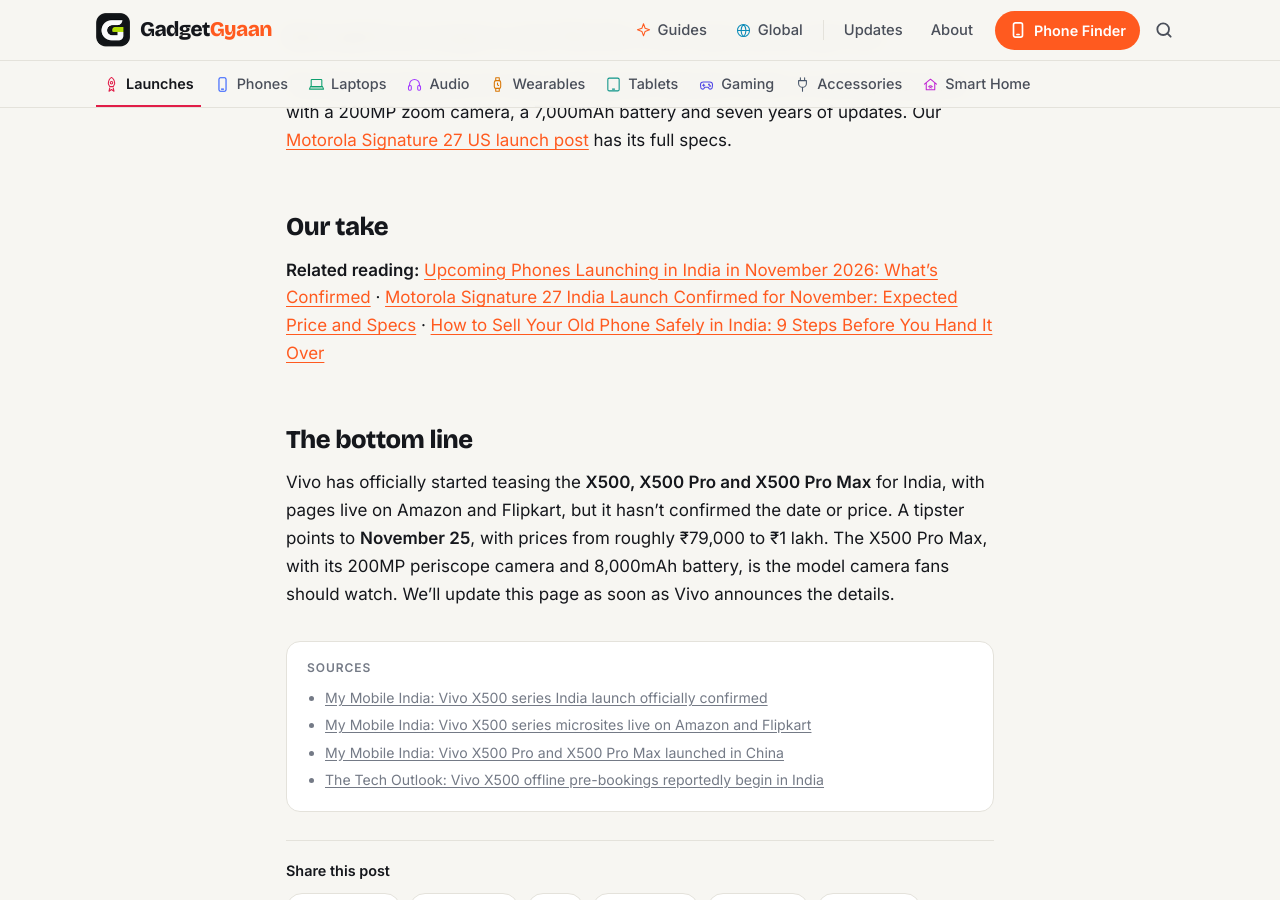
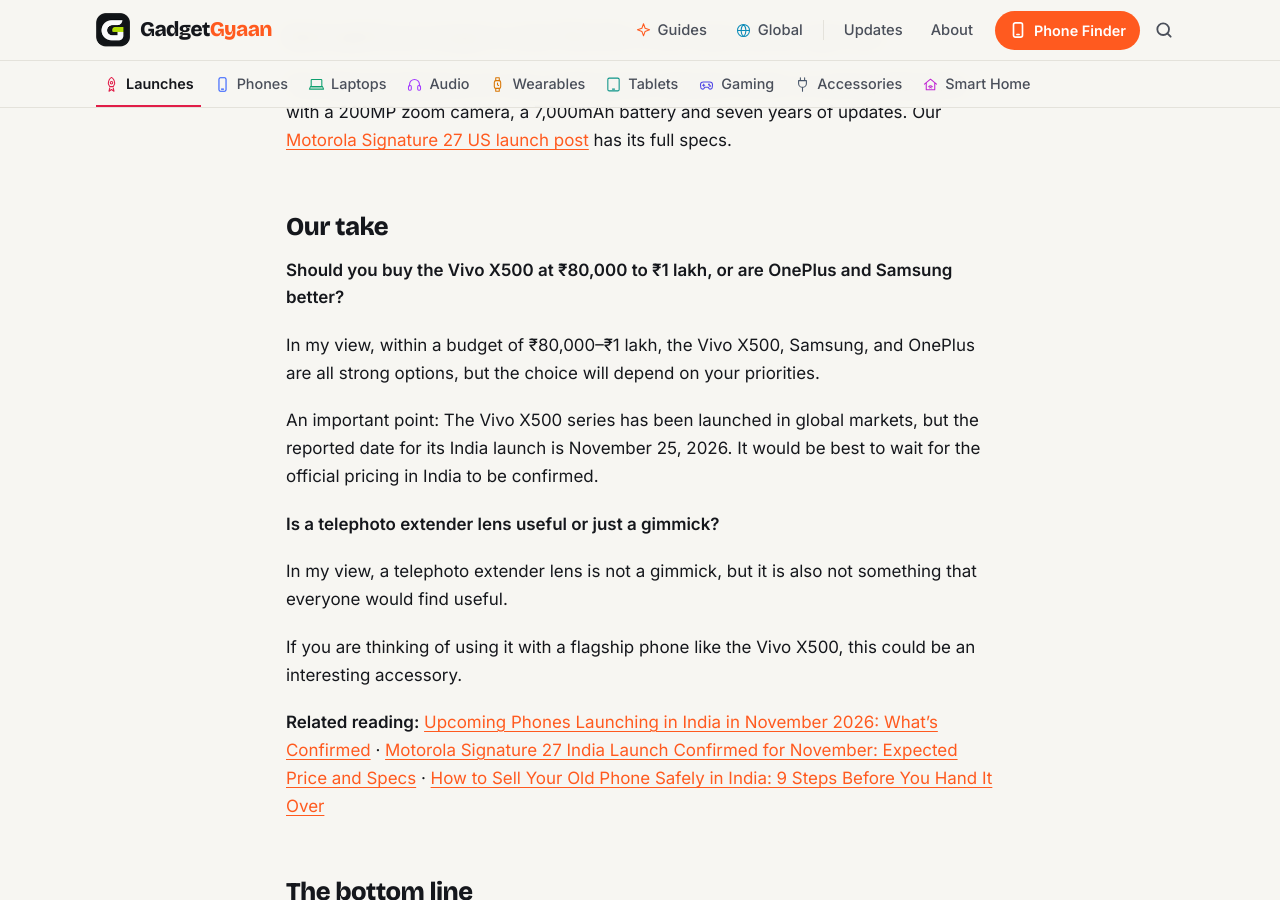
Before and after one commit to kiteksood167/kiteksood167.github.io, a Jekyll site: the page built from _posts/2026-11-07-vivo-x500-series-india-launch-confirmed-expected-price-specs.md, in a window 1280 px wide and 900 px high, scrolled down 4496 px. Built offline with Jekyll 4.4.1, drawn with Linux system fonts in a browser that asks for light colours; comment, search, counter and statistics services are not loaded; some of the changed text lies outside the part shown.

Commit message:
Add owner's take to Vivo X500 post; update November upcoming phones
Co-Authored-By: Claude Opus 5.5 <noreply@anthropic.com>
Claude-Session: https://claude.ai/code/session_019q2TsaYyUfQwBS5iqKAhGu

```diff
--- a/_posts/2026-11-07-vivo-x500-series-india-launch-confirmed-expected-price-specs.md
+++ b/_posts/2026-11-07-vivo-x500-series-india-launch-confirmed-expected-price-specs.md
@@ -2,7 +2,7 @@
 title: "Vivo X500 Series India Launch Teased: Expected Date, Price and Specs"
 seo_title: "Vivo X500 India Launch: Date, Price & Specs"
 description: "Vivo has teased the X500, X500 Pro and X500 Pro Max for India, with Amazon and Flipkart pages live. Tipped launch date, expected prices and China specs."
-date: 2026-11-07 10:30:00 +0530
+date: 2026-11-07 10:15:00 +0530
 category: Launches
 also_in: [Phones]
 affiliate: true
@@ -94,7 +94,17 @@ The Motorola Signature 27, also confirmed for India this month, is a strong alte
 
 ## Our take
 
-<!-- Kitek's answers go here, grammar fixes only -->
+**Should you buy the Vivo X500 at ₹80,000 to ₹1 lakh, or are OnePlus and Samsung better?**
+
+In my view, within a budget of ₹80,000–₹1 lakh, the Vivo X500, Samsung, and OnePlus are all strong options, but the choice will depend on your priorities.
+
+An important point: The Vivo X500 series has been launched in global markets, but the reported date for its India launch is November 25, 2026. It would be best to wait for the official pricing in India to be confirmed.
+
+**Is a telephoto extender lens useful or just a gimmick?**
+
+In my view, a telephoto extender lens is not a gimmick, but it is also not something that everyone would find useful.
+
+If you are thinking of using it with a flagship phone like the Vivo X500, this could be an interesting accessory.
 
 **Related reading:** [Upcoming Phones Launching in India in November 2026: What's Confirmed](/upcoming-phones-launching-india-november-2026/) · [Motorola Signature 27 India Launch Confirmed for November: Expected Price and Specs](/motorola-signature-27-india-launch-november-expected-price-specs/) · [How to Sell Your Old Phone Safely in India: 9 Steps Before You Hand It Over](/sell-old-phone-safely-india-steps/)
 
```
Also changed, not shown: _posts/2026-10-31-upcoming-phones-launching-india-november-2026.md (+4 -0 lines).
